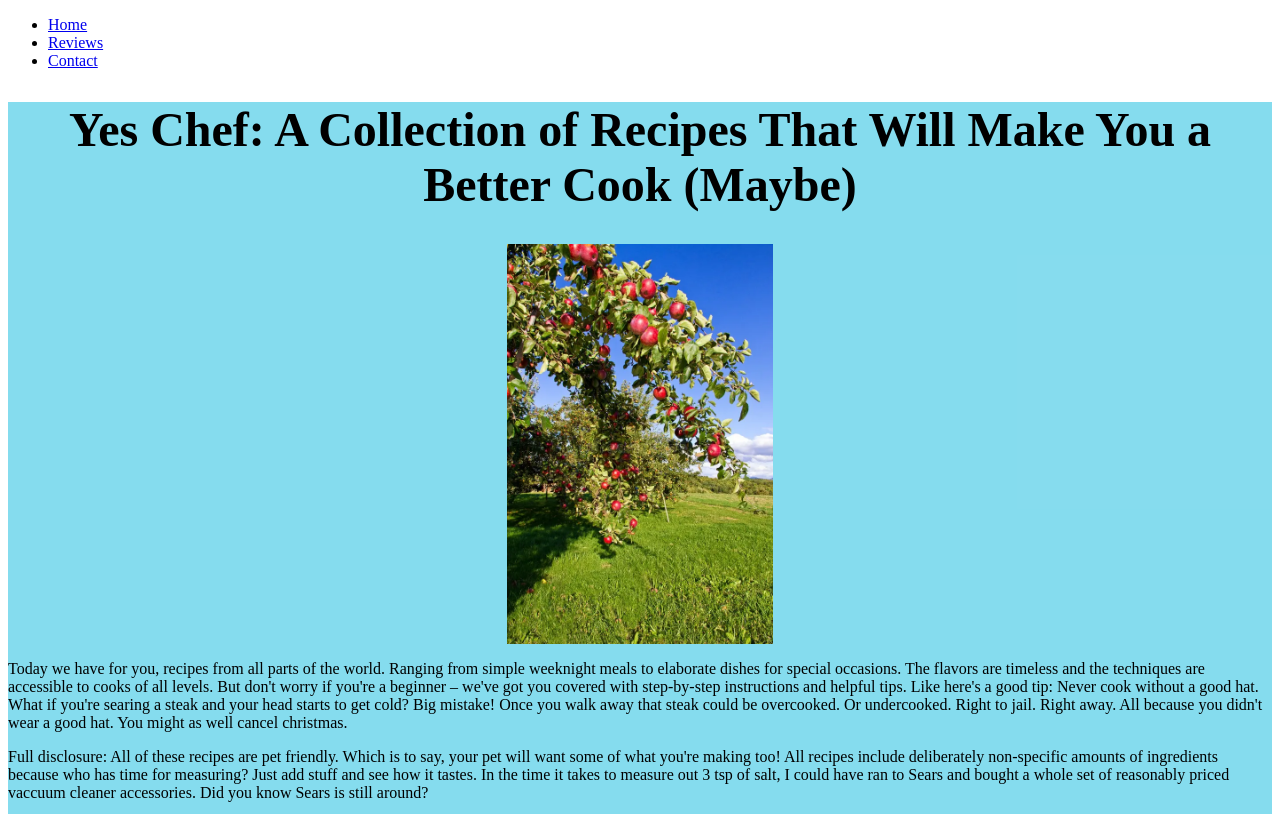
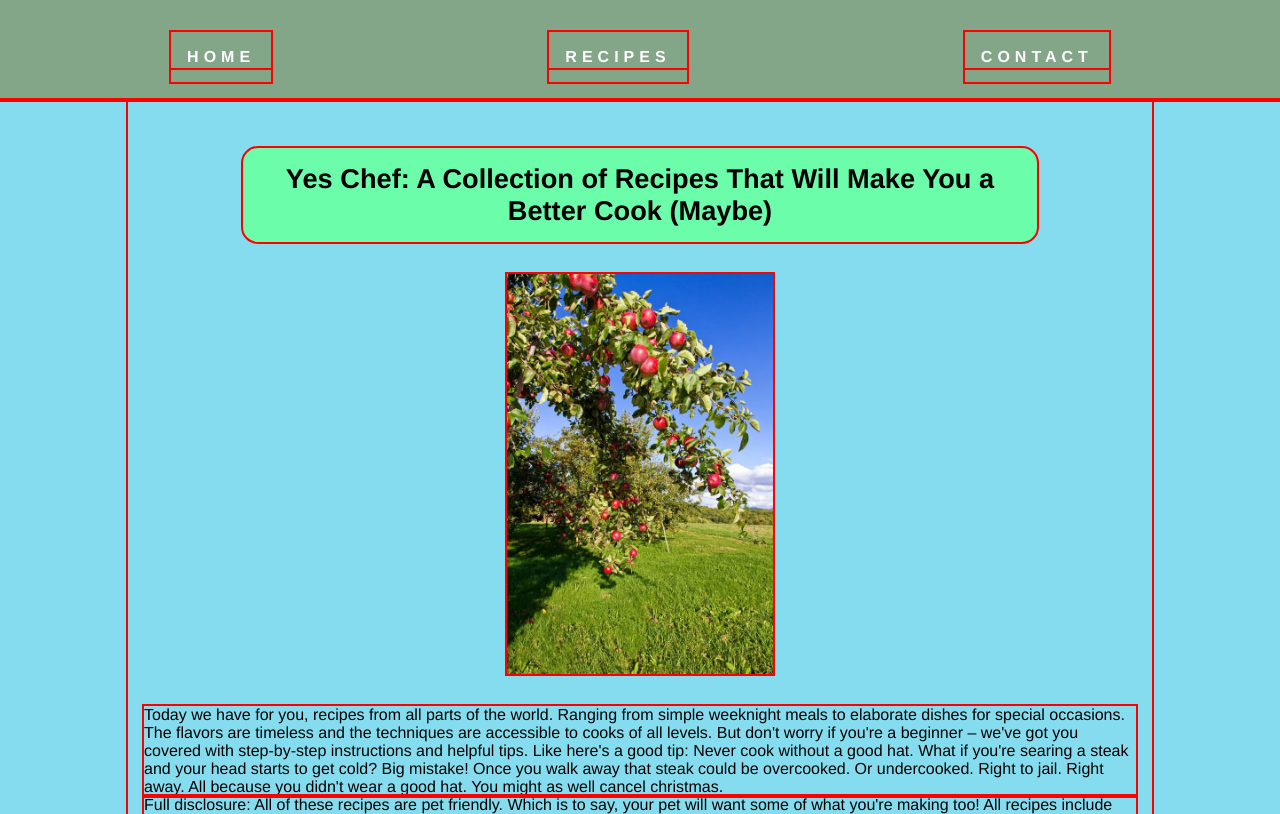
Before and after one commit to Goatlord/odin-recipes, a plain HTML site: page index.html in a window 1280 px wide. Shown: the top 814 px of the page. Drawn offline with Linux system fonts and the light colour scheme.

Commit message:
Nav bar dropdown and title CSS

```diff
--- a/css/styles.css
+++ b/css/styles.css
@@ -1,20 +1,94 @@
-main {
+* {
+    outline: 2px solid red;
+    font-family: Helvetica, sans-serif;
+    box-sizing: border-box;
     margin: 0;
     padding: 0;
-    box-sizing: border-box;
-    background-color: #70d6ebd8;
 }
 
-h1 {
+
+body {
+    background-color: #70d6ebd8;
+    max-width: 100%;
+
+}
+
+.nav-links {
+    justify-content: space-around;
+    list-style-type: none;
+    padding: 2rem;
+    display: flex;
+    background-color: #80661075;
+    height: 100px;
+    letter-spacing: 5px;
+    text-align: center;
+}
+
+.nav-links li {
+    position: relative;
+}
+
+.nav-links a {
+    display: block;
+    text-decoration: none;
+    color: white;
+    font-weight: bold;
+    padding: 1rem;
+    transition: background-color 0.3s ease;
+    text-transform: uppercase;
+}
+
+.nav-links a:hover {
+    background-color: #c7e70f;
+}
+
+.dropdown-menu {
+    display: none;
+    position: absolute;
+    top: 100%;
+    left: 0;
+    background-color: #444;
+    text-align: center;
+    box-shadow: 0px 8px 16px rgba(0, 0, 0, 0.2);
+    z-index: 1000;
+    padding: 0;
+}
+
+.dropdown-menu li {
+    list-style-type: none;
+}
+
+.dropdown-menu a {
+    display: block;
+    padding: 20px 25px;
+}
+
+.dropdown:hover .dropdown-menu, .dropdown:focus-within .dropdown-menu {
+    display: block;
+
+}
+
+
+.content {
+    max-width: 80%;
+    margin: 0 auto;
+    padding: 1rem;
+}
+
+.title {
     text-align: center;
     color: #000000;
-    font-size: 3rem;
-    margin-top: 2rem;
+    margin: 2rem auto;
+    font-size: 1.7rem;
+    background-color: rgb(108, 253, 171);
+    border-radius: 15px;
+    padding: 15px;
+    width: 80%;
 }
 
 #apple-tree {
     display: block;
-    margin: 0 auto;
+    margin: 2rem auto;
     max-width: 100%;
     height: 400px;
 }
--- a/index.html
+++ b/index.html
@@ -7,15 +7,26 @@
     <title>Yes Chef</title>
 </head>
 <body>
-    <nav>
-        <ul>
-            <li><a href="index.html">Home</a></li>
-            <li><a href="pages/reviews.html">Reviews</a></li>
-            <li><a href="pages/contact.html">Contact</a></li>
-        </ul>
-    </nav>
+    <header>
+        <nav class="navbar">
+            <ul class="nav-links">
+                <li><a href="index.html">Home</a></li>
+                <li class="dropdown">
+                  <a href="#" class="dropbtn">Recipes</a>
+                    <ul class="dropdown-menu">
+                        <li><a href="pages/recipe1.html">Steak</a></li>
+                        <li><a href="pages/recipe2.html">Hamburgers</a></li>
+                        <li><a href="pages/recipe3.html">Soup</a></li>
+                        <li><a href="pages/recipe4.html">Oatmeal</a></li>
+                    </ul>
+                </li>
+                <li><a href="pages/contact.html">Contact</a></li>
+            </ul>
+         </nav>
+    </header>
     <main>
-        <h1>Yes Chef: A Collection of Recipes That Will Make You a Better Cook (Maybe)</h1>
+        <section class="content">
+        <h1 class="title">Yes Chef: A Collection of Recipes That Will Make You a Better Cook (Maybe)</h1>
 
         <img id="apple-tree" src="images/apple-tree.jpg" alt="an apple tree in a grassland">
 
@@ -25,7 +36,7 @@
         </p>
 
         <p>We hope you enjoy these recipes and that they inspire you to get in the kitchen and start cooking. Because we all know, cooking is the best way to ignore other problems that really should be taken care of. But who cares. You don't have time to stress about calling the DMV to ask for information that they aren't even sure of so you have to call again tomorrow after doing some research, but then once you find out what you need, it takes 3 weeks for them to actually file the papers so you can finally go there and pay $37 to reinstate your license. Why does it have to be so complicated, Leslie?</p>
-
+        </section>
         <h2>Recipes</h2>
 
         <img id="pan-fire" src="images/pan-fire.jpg" alt="A pan on fire" width="300">
```
